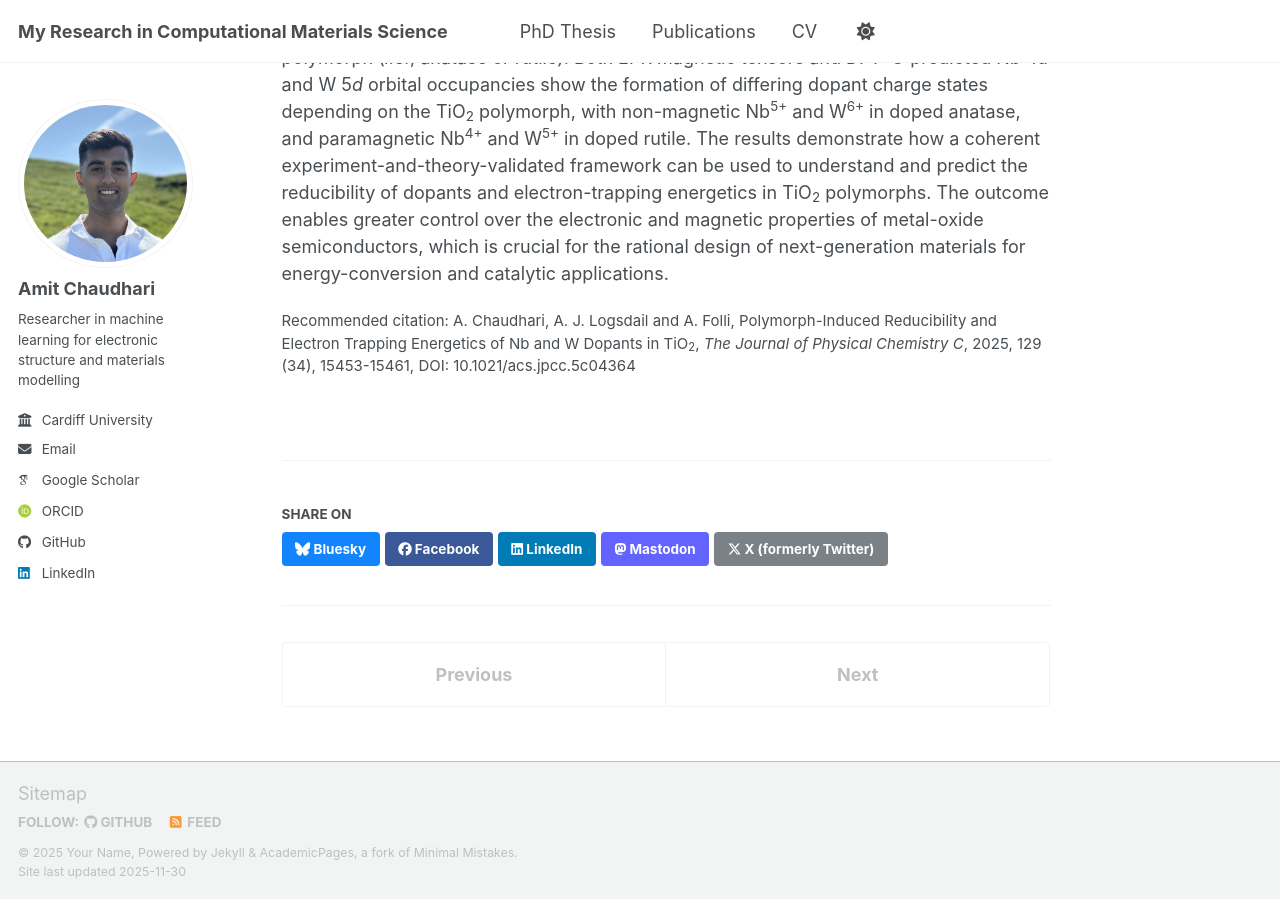
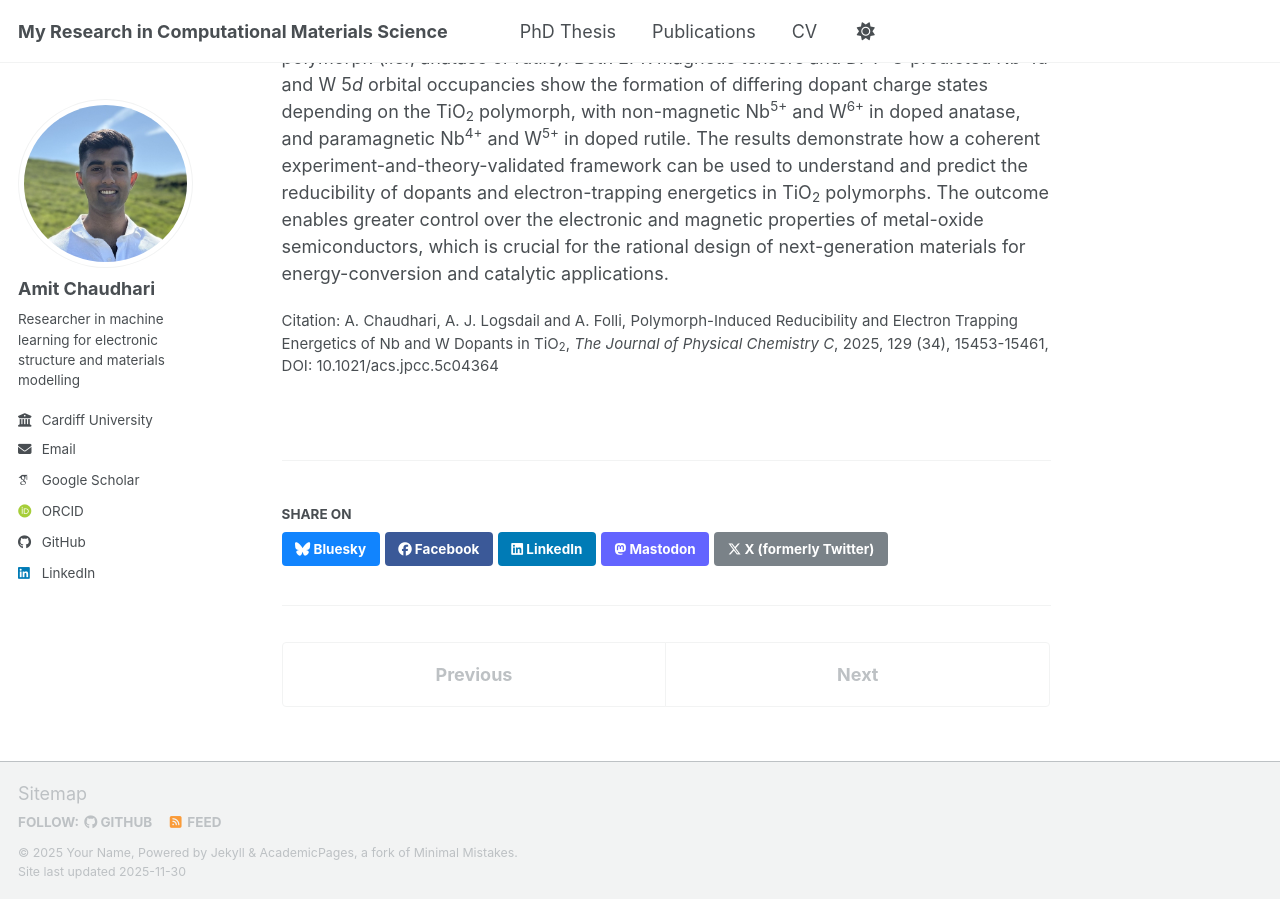
Before and after one commit to amitmc1/amitmc1.github.io, a Jekyll site: the page built from _publications/2015-10-01-paper-title-number-3.md, in a window 1280 px wide and 900 px high, scrolled down 714 px. Built offline with Jekyll 4.4.1, drawn with Linux system fonts in a browser that asks for light colours; some web fonts are replaced; a script bundle is joined from its source files by our own code; library files that are not in the unit come from our copies.

Commit message:
Update single.html

```diff
--- a/_layouts/single.html
+++ b/_layouts/single.html
@@ -66,7 +66,7 @@
         {% elsif page.citation and page.bibtexurl %}
           <p style="font-size: smaller">Recommended citation: {{ page.citation }}<br /><a href="{{ page.bibtexurl }}">Download Bibtex</a></p>
         {% elsif page.citation %}
-          <p style="font-size: smaller">Recommended citation: {{ page.citation }}</p>
+          <p style="font-size: smaller">Citation: {{ page.citation }}</p>
         {% elsif page.slidesurl %}
           <p style="font-size: smaller"><a href="{{ page.slidesurl }}">Download Slides</a></p>
         {% elsif page.bibtexurl %}
```
